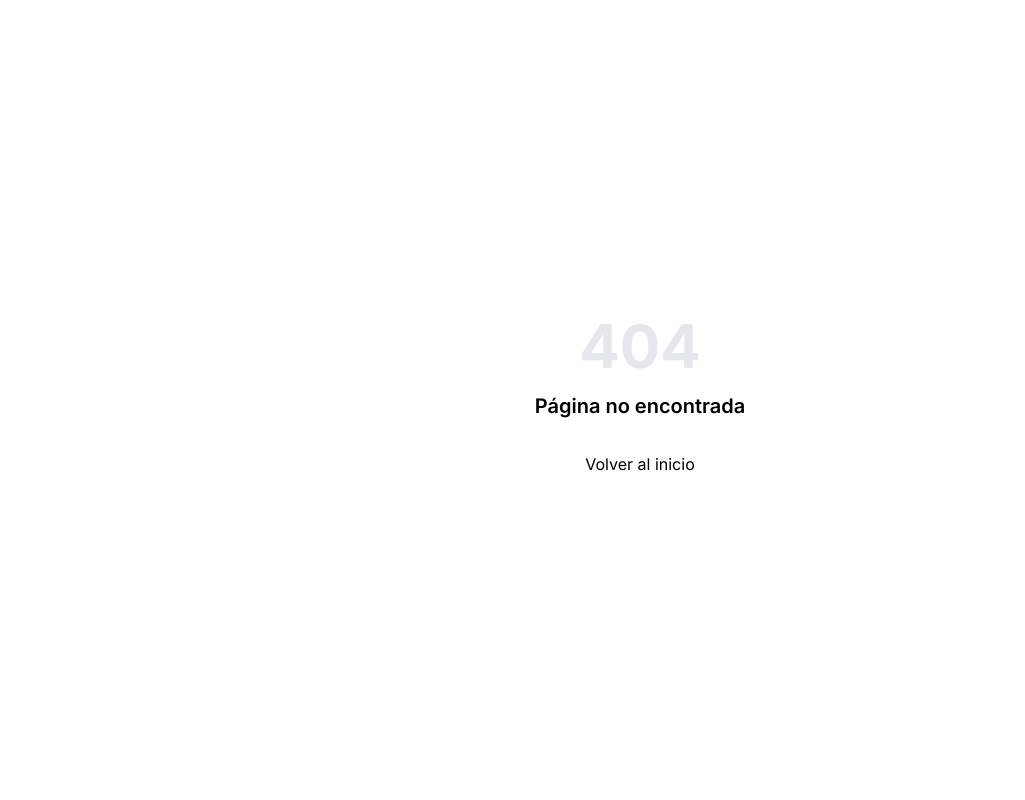
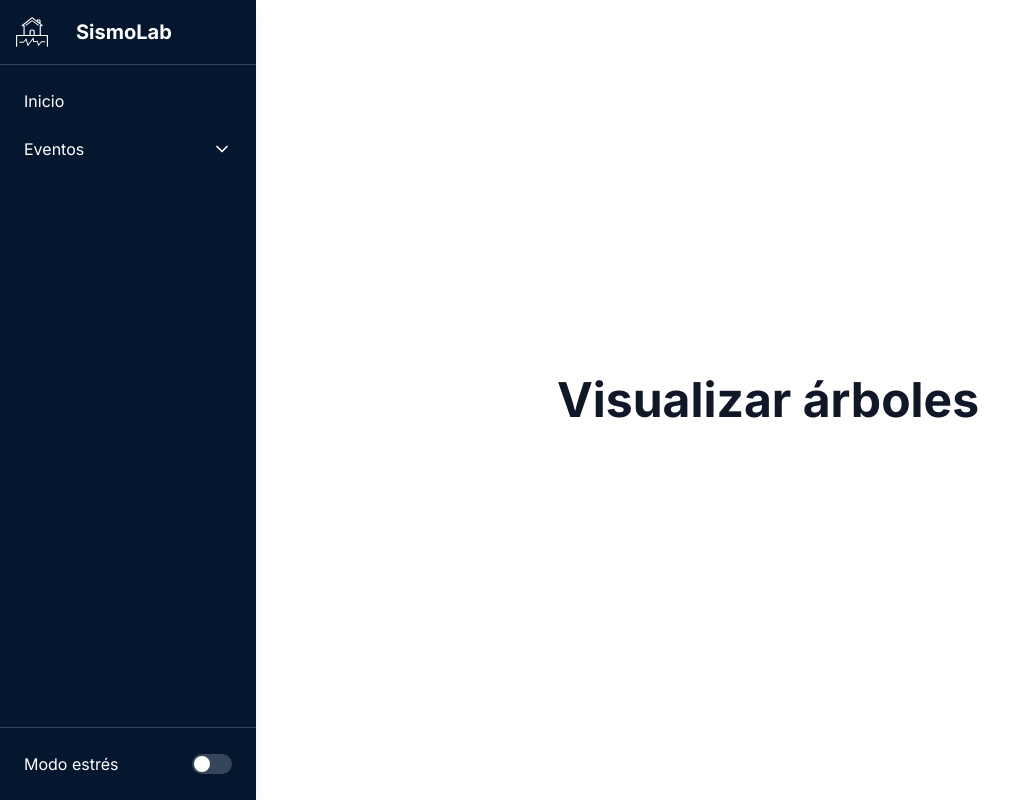
Before and after one commit to sanabriact/sismo-lab, a React (Vite) app in the folder frontend/: page /events/visualize-trees in a window 1280 px wide. Before the commit this address had no page. Shown: the whole page, without its empty margins (0-1025 px from the left). Built offline with nearby package versions, Linux system fonts and the light colour scheme.

Commit message:
Adding routes logic with SOLID principles.

```diff
--- a/frontend/src/components/Sidebar/DropdownMenu.tsx
+++ b/frontend/src/components/Sidebar/DropdownMenu.tsx
@@ -1,6 +1,7 @@
 import { ChevronDown } from "lucide-react";
 import { useState } from "react";
 import type { DropdownMenuProps } from "../../models/interfaces/sidebar/DropdownMenuProps";
+import { NavLink } from "react-router-dom";
 
 const DropdownMenu = ({ title, items} : DropdownMenuProps) => {
     const [isOpen, setIsOpen ] = useState(false);
@@ -19,10 +20,10 @@ const DropdownMenu = ({ title, items} : DropdownMenuProps) => {
             {isOpen && (
                 <ul className="mt-1 ml-4 space-y-1">
                     {items.map((item) => (
-                        <li>
-                            <a
-                                className="block p-2 rounded-lg hover:bg-white/10"
-                            >{item.label}</a>
+                        <li key={item.path}>
+                            <NavLink to={item.path} className="block p-2 rounded-lg hover:bg-white/10">
+                            {item.label}
+                            </NavLink>
                         </li>
                     ))}
                 </ul>
--- a/frontend/src/components/Sidebar/Events/EventActionsMenu.tsx
+++ /dev/null
@@ -1,37 +0,0 @@
-import DropdownMenu from "../DropdownMenu";
-import type { DropdownMenuItems } from "../../../models/types/DropdownMenuItems";
-
-const eventActions: DropdownMenuItems[] = [
-    {
-        label: "Visualizar eventos",
-        href: "/visualize-trees"
-    },
-    {
-        label: "Crear evento",
-        href: "/create-event"
-    },
-    {
-        label: "Consultar evento",
-        href: "/search-event"
-    },
-    {
-        label: "Corregir evento",
-        href: "/correct-event"
-    },
-    {
-        label: "Marcar evento",
-        href: "/check-event"
-    },
-    {
-        label: "Eliminar evento",
-        href: "/delete-event"
-    }
-];
-
-const EventActionsMenu = () => {
-    return (
-        <DropdownMenu title="Eventos" items={eventActions} />
-    )
-}
-
-export default EventActionsMenu;
--- /dev/null
+++ b/frontend/src/components/Sidebar/Events/RouteGroupMenu.tsx
@@ -0,0 +1,18 @@
+import DropdownMenu from "../DropdownMenu";
+import { getRoutesByGroup } from "../../../routes/selector";
+
+interface RouteGroupMenuProps {
+  group: string;
+  title: string;
+}
+
+const RouteGroupMenu = ({ group, title }: RouteGroupMenuProps) => {
+  const items = getRoutesByGroup(group).map(({ title, path }) => ({
+    label: title,
+    path,
+  }));
+
+  return <DropdownMenu title={title} items={items} />;
+};
+
+export default RouteGroupMenu;
--- a/frontend/src/components/Sidebar/Sidebar.tsx
+++ b/frontend/src/components/Sidebar/Sidebar.tsx
@@ -1,13 +1,16 @@
 import { useState } from "react";
 import Logo from "../../assets/sidebar/svg/logo";
-import EventActionsMenu from "./Events/EventActionsMenu";
+
 import routes from "../../routes";
 import { NavLink } from "react-router-dom";
+import { sidebarGroups } from "../../routes/sidebarGroups";
+import RouteGroupMenu from "./Events/RouteGroupMenu";
 
 const Sidebar = () => {
   /* UseState form for stress mode button. */
   const [stressMode, setStressMode] = useState(false);
   const linkClass = `block p-2 rounded-lg hover:bg-white/10`;
+  const ungroupedRoutes = routes.filter((route) => !route.group)
 
   return (
     <aside
@@ -25,7 +28,7 @@ const Sidebar = () => {
         </div>
 
         <ul className="flex-1 p-4 space-y-2">
-          {routes.map(({ path, title }) => (
+          {ungroupedRoutes.map(({ path, title }) => (
             <li key={path}>
               <NavLink to={path} className={linkClass}>
                 {title}
@@ -33,9 +36,11 @@ const Sidebar = () => {
             </li>
           ))}
 
-          <li>
-            <EventActionsMenu />
-          </li>
+          {sidebarGroups.map(({ group, title }) => (
+            <li key={group}>
+              <RouteGroupMenu group={group} title={title} />
+            </li>
+          ))}
         </ul>
 
         {/*
--- a/frontend/src/models/interfaces/AppRoute/AppRoute.tsx
+++ b/frontend/src/models/interfaces/AppRoute/AppRoute.tsx
@@ -3,5 +3,6 @@ import type { ComponentType, LazyExoticComponent } from "react";
 export interface AppRoute {
     path: string;
     title: string;
-    component: LazyExoticComponent<ComponentType>
+    component: LazyExoticComponent<ComponentType>;
+    group?: string;
 }
--- /dev/null
+++ b/frontend/src/models/interfaces/sidebar/SidebarGroupConfig.ts
@@ -0,0 +1,4 @@
+export interface SidebarGroupConfig {
+    group: string;
+    title: string;
+}
--- a/frontend/src/models/types/DropdownMenuItems.tsx
+++ b/frontend/src/models/types/DropdownMenuItems.tsx
@@ -1,4 +1,4 @@
 export type DropdownMenuItems = {
     label: string;
-    href: string;
+    path: string;
 }
--- a/frontend/src/pages/events/consult/ConsultEvent.tsx
+++ b/frontend/src/pages/events/consult/ConsultEvent.tsx
@@ -3,7 +3,7 @@ const ConsultEvent = () => {
         <section className="flex min-h-screen items-center justify-center">
             <div className="w-full max-w-4xl text-center">
                 <h1 className="text-4xl font-bold leading-tight text-gray-900 md:text-5xl">
-                    Consultar Eventos
+                    Consultar eventos
                 </h1>
             </div>
         </section>
--- a/frontend/src/routes/index.ts
+++ b/frontend/src/routes/index.ts
@@ -1,5 +1,5 @@
 import { lazy } from 'react';
-import type { AppRoute } from '../models/interfaces/AppRoute/AppRoute';
+import type { AppRoute } from '../models/interfaces/appRoute/AppRoute';
 
 /* Import routes components */
 const Home = lazy(() => import('../pages/home/Home'));
@@ -17,36 +17,42 @@ const coreRoutes: AppRoute[] = [
         title: "Inicio",
         component: Home
     },
-    /* {
+    {
         path: "/events/visualize-trees",
         title: "Visualizar eventos",
-        component: VisualizeTrees
+        component: VisualizeTrees,
+        group: "events"
     },
     {
         path: "/events/check-events",
         title: "Marcar eventos",
-        component: CheckEvent
+        component: CheckEvent,
+        group: "events"
     },
     {
         path: "/events/consult-events",
         title: "Consultar eventos",
-        component: ConsultEvent
+        component: ConsultEvent,
+        group: "events"
     },
     {
         path: "/events/correct-events",
         title: "Corregir eventos",
-        component: CorrectEvent
+        component: CorrectEvent,
+        group: "events"
     },
     {
         path: "/events/create-events",
         title: "Crear eventos",
-        component: CreateEvent
+        component: CreateEvent,
+        group: "events"
     },
     {
         path: "/events/delete-events",
         title: "Eliminar eventos",
-        component: DeleteEvent
-    } */
+        component: DeleteEvent,
+        group: "events"
+    }
 ]
 
 const routes = [...coreRoutes]
--- /dev/null
+++ b/frontend/src/routes/selector.ts
@@ -0,0 +1,4 @@
+import routes from ".";
+import type { AppRoute} from "../models/interfaces/appRoute/AppRoute";
+
+export const getRoutesByGroup = (group: string): AppRoute[] => routes.filter((route) => route.group === group);
--- /dev/null
+++ b/frontend/src/routes/sidebarGroups.ts
@@ -0,0 +1,9 @@
+import type { SidebarGroupConfig } from "../models/interfaces/sidebar/SidebarGroupConfig";
+
+/* Here we have all the sidebar group for renderizing and adding its equivalent routes. */
+export const sidebarGroups: SidebarGroupConfig[] = [
+    {
+        group: "events",
+        title: "Eventos"
+    }
+]
```
